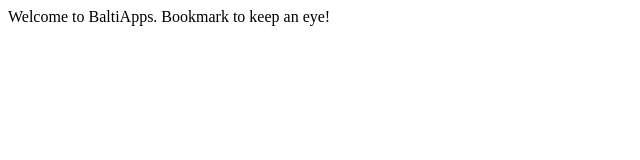
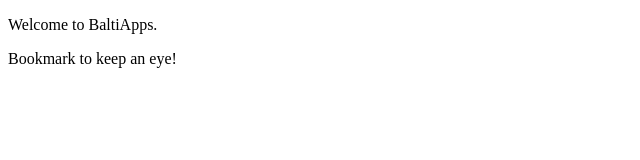
Before and after one commit to SayantanRC/baltiapps, a plain HTML site: page index.html in a window 1280 px wide. Shown: the whole page, without its empty margins (0-640 px from the left). Drawn offline with Linux system fonts and the light colour scheme.

Commit message:
Update index.html

```diff
--- a/index.html
+++ b/index.html
@@ -1,7 +1,7 @@
 <!DOCTYPE HTML>
 <html>
 <body>
-Welcome to BaltiApps.
-Bookmark to keep an eye!
+<p>Welcome to BaltiApps.</p>
+<p>Bookmark to keep an eye!</p>
 </body>
 </html>
```
